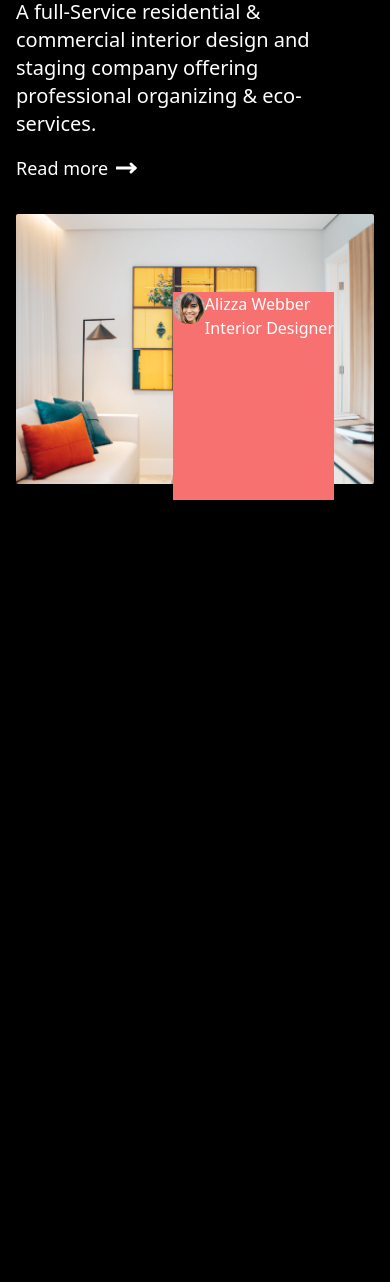
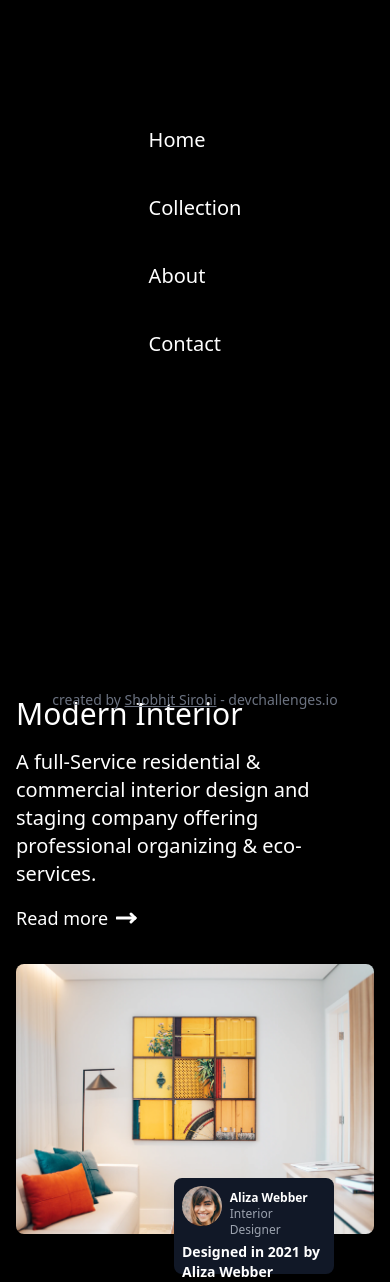
Before and after one commit to shobhit-sirohi/interior-design-page, a website built with Vite: page index.html in a window 390 px wide. Shown: the part 194-1476 px from the top of the page. Before the commit the page ends 844 px from the top, so only its background shows below. Built offline with nearby package versions, Linux system fonts and the light colour scheme.

Commit message:
responsive elements added

```diff
--- a/index.html
+++ b/index.html
@@ -9,19 +9,19 @@
     <link rel="shortcut icon" href="./images/devchallenges.png" type="image/x-icon" />
   </head>
   <body class="bg-black text-white h-screen">
-    <div class="pt-4 px-4 lg:pt-10 lg:px-20 h-full">
+    <div class="pt-4 px-4 sm:pt-6 sm:px-6 lg:pt-10 lg:px-20 h-full">
       <nav class="flex justify-between items-center">
-        <div class="">
-          <a class="border-2 md:border-2 md:p-2 p-1 text-sm" href="#">THIS INTERIOR</a>
+        <div>
+          <a class="border-2 md:border-2 sm:p-2 p-1 text-sm rounded-md 2xl:text-xl" href="#">THIS INTERIOR</a>
         </div>
-        <div class="text-lg hidden md:flex space-x-16">
+        <div class="text-lg xl:text-xl 2xl:text-2xl hidden md:flex space-x-16">
           <a class="" href="#">Home</a>
           <a class="" href="#">Collection</a>
           <a class="" href="#">About</a>
           <a class="" href="#">Contact</a>
         </div>
         <div class="md:hidden">
-          <button id="open" href="#">
+          <button class="mobile-menu-button" href="#">
             <!-- hamburger -->
             <svg
               xmlns="http://www.w3.org/2000/svg"
@@ -45,30 +45,33 @@
       </nav>
 
       <!-- hamburgur div -->
-      <div id="menu">
-        <div>
-          <button id="close">
+      <div class="flex flex-col md:hidden mobile-menu">
+        <!-- <div class="self-end">
+          <button class="mobile-menu-button">
             <svg class="text-white fill-current" xmlns="http://www.w3.org/2000/svg" width="24" height="24" viewBox="0 0 24 24">
               <path
                 d="M12 2c5.514 0 10 4.486 10 10s-4.486 10-10 10-10-4.486-10-10 4.486-10 10-10zm0-2c-6.627 0-12 5.373-12 12s5.373 12 12 12 12-5.373 12-12-5.373-12-12-12zm6 16.094l-4.157-4.104 4.1-4.141-1.849-1.849-4.105 4.159-4.156-4.102-1.833 1.834 4.161 4.12-4.104 4.157 1.834 1.832 4.118-4.159 4.143 4.102 1.848-1.849z"
               />
             </svg>
           </button>
-        </div>
-        <div>
-          <ul>
+        </div> -->
+        <div class="flex items-center self-center h-screen text-xl font-medium -mt-10 sm:text-3xl">
+          <ul class="space-y-10 sm:space-y-20">
             <li><a href="#">Home</a></li>
+            <li><a href="#">Collection</a></li>
+            <li><a href="#">About</a></li>
+            <li><a href="#">Contact</a></li>
           </ul>
         </div>
       </div>
       <!-- home section -->
-      <div class="flex flex-col md:flex-row">
-        <div class="md:w-2/5">
-          <h1 class="text-3xl md:text-5xl mt-8 space-x-5 md:mt-40">Modern Interior</h1>
-          <p class="text-xl md:text-2xl md:w-80 mt-4 mb-4 md:mt-12 md:mb-12">
+      <div class="flex flex-col lg:flex-row">
+        <div class="lg:w-2/5">
+          <h1 class="text-3xl md:text-5xl mt-8 space-x-5 md:mt-20 lg:mt-40 xl:text-6xl 2xl:text-8xl 2xl:mt-60">Modern Interior</h1>
+          <p class="text-xl md:text-2xl xl:text-3xl lg:w-80 xl:w-4/5 mt-4 mb-4 md:mt-12 md:mb-12">
             A full-Service residential & commercial interior design and staging company offering professional organizing & eco-services.
           </p>
-          <a class="text-lg md:text-xl font-medium flex items-center" href="#">
+          <a class="text-lg md:text-xl font-medium flex items-center 2xl:text-3xl" href="#">
             Read more
             <div class="ml-2">
               <svg
@@ -91,19 +94,59 @@
             </div>
           </a>
         </div>
-        <div class="md:w-3/5 relative">
-          <img class="mt-8 md:mt-14 rounded-sm" src="./images/photo1.png" alt="design" />
-          <div class="absolute bg-red-400 -bottom-4 right-10 md:-bottom-14 md:right-40 h-52 xl:w-80 lg:w-72">
-            <div class="flex">
-              <img class="rounded-full h-8 w-8" src="./images/photo2.png" alt="portrait" />
-              <div class="flex flex-col">
-                <p>Alizza Webber</p>
-                <p>Interior Designer</p>
+        <div class="lg:w-3/5 relative">
+          <img class="mt-8 md:mt-14 rounded-lg" src="./images/photo1.png" alt="design" />
+
+          <div
+            class="
+              absolute
+              rounded-lg
+              p-2
+              shadow-lg
+              bg-gray-900
+              -bottom-10
+              right-10
+              md:-bottom-14 md:right-40
+              h-24
+              w-40
+              xl:w-64 xl:h-40
+              2xl:h-52 2xl:w-96
+            "
+          >
+            <!-- div 1 -->
+            <div class="flex flex-col">
+              <!-- div 2 -->
+              <div class="flex">
+                <!-- div 3 -->
+                <div>
+                  <!-- div 4 -->
+                  <img class="rounded-full h-10 w-10 xl:w-16 xl:h-16 2xl:h-20 2xl:w-20" src="./images/photo2.png" alt="portrait" />
+                </div>
+
+                <div class="ml-2 mt-1 xl:ml-4">
+                  <!-- div 5 -->
+
+                  <p class="font-semibold text-xs xl:text-xl 2xl:text-3xl">Aliza Webber</p>
+                  <p class="text-gray-400 text-xs xl:text-base 2xl:text-2xl">Interior Designer</p>
+                </div>
+              </div>
+
+              <div>
+                <!-- div 6 -->
+                <p class="font-semibold text-sm mt-1 xl:text-xl xl:mt-2 2xl:text-3xl 2xl:mt-6">Designed in 2021 by Aliza Webber</p>
               </div>
             </div>
           </div>
+          <!-- div 1 ends -->
         </div>
       </div>
+    </div>
+    <div class="flex justify-center mt-10">
+      <p class="text-gray-500 font-medium text-sm">
+        created by
+        <a class="hover:text-blue-500 underline" href="https://devchallenges.io/portfolio/shobhit-sirohi">Shobhit Sirohi</a>
+        - devchallenges.io
+      </p>
     </div>
     <script src="./script.js"></script>
   </body>
--- a/script.js
+++ b/script.js
@@ -1,17 +1,21 @@
-var open = document.getElementById("open");
-var menu = document.getElementById("menu");
-var close = document.getElementById("close");
+// var open = document.getElementById("open");
+// var menu = document.getElementById("menu");
+// var close = document.getElementById("close");
 
-menu.style.display = "hidden";
+// menu.style.display = "none";
 
-open.addEventListener("click", function () {
-  if (menu.style.display === "hidden") {
-    menu.style.display = "block";
-  }
+// open.addEventListener("click", function () {
+//   menu.style.display = "block";
+// });
+
+// close.addEventListener("click", function () {
+//   menu.style.display = "none";
+// });
+
+const btn = document.querySelector("button.mobile-menu-button");
+const menu = document.querySelector(".mobile-menu");
+
+// add event listeners
+btn.addEventListener("click", () => {
+  menu.classList.toggle("hidden");
 });
-
-close.addEventListener("click", function () {
-  if (menu.style.display === "block") {
-    menu.style.display = "hidden";
-  }
-});
```
